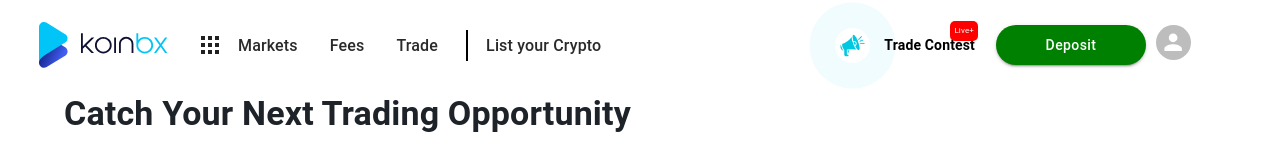
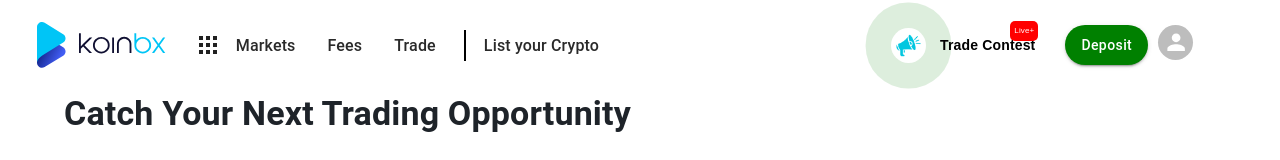
Before and after one commit to Dineshjeeva/koinbx-crypto-webapp, a Next.js app: page / in a window 1280 px wide. Shown: the top 160 px of the page. Built offline with nearby package versions, Linux system fonts and the light colour scheme; no server answers; the database is empty; some icons are missing.

Commit message:
new changes updated

```diff
--- a/src/components/appHeader/app-header.module.css
+++ b/src/components/appHeader/app-header.module.css
@@ -1,9 +1,8 @@
 .header_container {
-  width: 100%;
+  width: 98%;
   display: flex;
   align-items: center;
   justify-content: space-between;
-  padding: 0 15px 0 15px;
   margin: auto;
 }
 
@@ -32,15 +31,15 @@
 
 @keyframes pulsing {
   0% {
-    box-shadow: 0 0 0 0 rgba(0, 197, 246, 0.4);
+    box-shadow: 0 0 0 0 green;
   }
 
   70% {
-    box-shadow: 0 0 0 29px rgba(0, 197, 246, 0.008);
+    box-shadow: 0 0 0 29px rgba(29, 138, 65, 0.008);
   }
 
   100% {
-    box-shadow: 0 0 0 0 rgba(0, 197, 246, 0.008);
+    box-shadow: 0 0 0 0 rgba(19, 156, 65, 0.008);
   }
 }
 
@@ -55,7 +54,7 @@
   display: flex;
   align-items: center;
   justify-content: center;
-  box-shadow: 0 0 0 0 #00c5f6;
+  box-shadow: 0 0 0 0 green;
   animation: pulsing 1.25s cubic-bezier(0.66, 0, 0, 1) infinite;
   font-weight: 400;
   font-family: sans-serif;
@@ -103,7 +102,8 @@
   align-items: center;
   justify-content: center;
   margin-right: 24px;
-  gap: 16px;
+  gap: 25px;
+  font-family: "Robot", sans-serif;
 }
 
 .burger_menu {
@@ -161,18 +161,20 @@
   align-items: center;
   justify-content: center;
   font-weight: 600;
-  color: #59e1ff;
+  color: green;
   font-size: 14px;
 }
 
 .signup_btn {
-  display: block;
-  border-radius: 50px;
-  background: #59e1ff;
-  font-weight: 500;
+  border-radius: 50px !important;
+  background: green !important;
+  font-style: normal !important;
+  font-weight: 500 !important;
+  line-height: 29px;
   text-align: center;
-  color: #1e2329;
-  font-size: 14px;
+  margin: 0 15px;
+  color: white !important;
+  font-size: 14px !important;
   padding: 7px 24px;
 }
 .body_container {
--- a/src/components/appHeader/app-side-nav/responsiveHeader.tsx
+++ b/src/components/appHeader/app-side-nav/responsiveHeader.tsx
@@ -21,8 +21,18 @@ export const AppResponsiveSidebar = ({ onClose }: SidebarProps) => {
           justifyContent: "end",
         }}
       >
-        <IconButton onClick={() => onClose(false)}>
-          <CloseIcon />
+        <IconButton
+          sx={{
+            background: "black",
+            color: "white",
+          }}
+          onClick={() => onClose(false)}
+        >
+          <CloseIcon
+            style={{
+              fontSize: "18px",
+            }}
+          />
         </IconButton>{" "}
       </Box>
       <a href="/Logout" className={styles.login_btn}>
--- a/src/components/appHeader/header/Header.tsx
+++ b/src/components/appHeader/header/Header.tsx
@@ -77,13 +77,9 @@ const AppHeader: React.FC = () => {
           >
             <Button
               sx={{
-                borderRadius: "30px",
-                backgroundColor: "green",
-                padding: "5px 15px",
                 textTransform: "none",
-                minWidth: 150,
-                width: "100%",
               }}
+              className={styles.signup_btn}
               variant="contained"
             >
               Deposit
@@ -101,7 +97,7 @@ const AppHeader: React.FC = () => {
           {/* MUI Menu Icon Button */}
           <Box
             sx={{
-              gap: "10px",
+              gap: "20px",
               display: { xs: "flex", sm: "flex", lg: "none" },
             }}
           >
@@ -116,8 +112,15 @@ const AppHeader: React.FC = () => {
             <IconButton
               onClick={() => setOpenSideNav(true)}
               aria-label="Open navigation menu"
+              sx={{
+                color: "black",
+              }}
             >
-              <MenuIcon />
+              <MenuIcon
+                style={{
+                  color: "black",
+                }}
+              />
             </IconButton>
           </Box>
 
```
